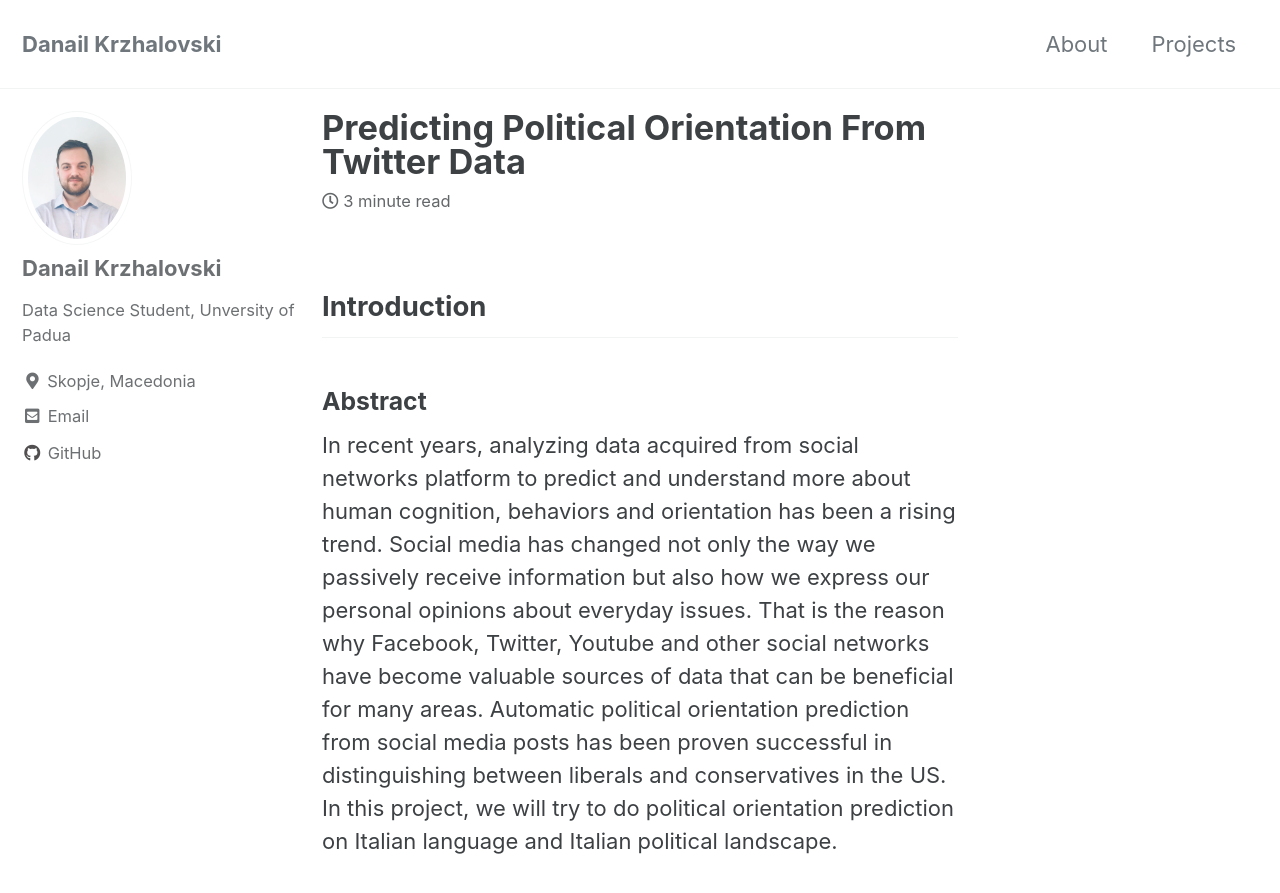
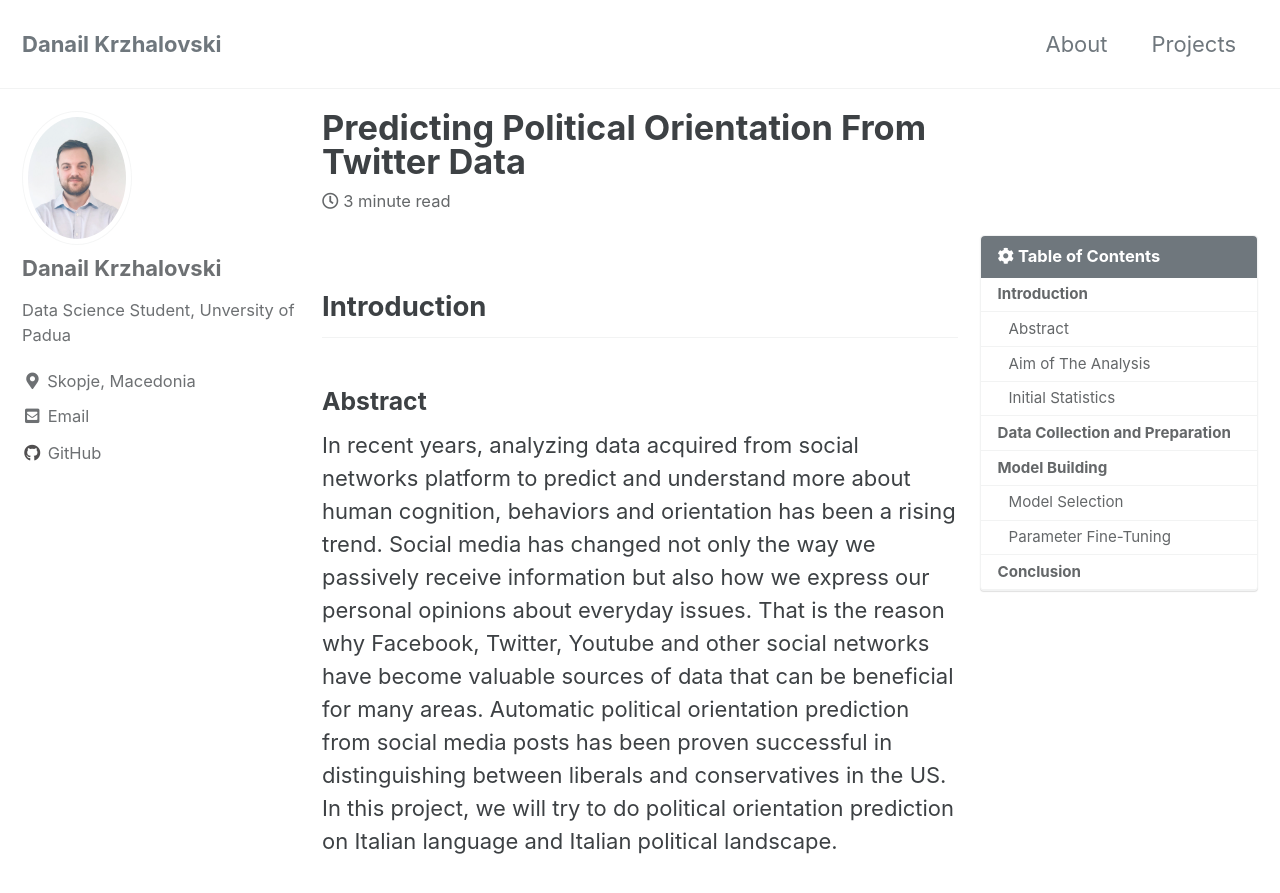
Before and after one commit to krzhalovski/krzhalovski.github.io, a Jekyll site: the page built from _posts/2020-07-18-Predicting-Political-Orientation.md, in a window 1280 px wide and 900 px high. Shown: the top 893 px of the window. Built offline with Jekyll 4.4.1, drawn with Linux system fonts in a browser that asks for light colours; cached includes are drawn as plain includes.

Commit message:
Testing table of contents

```diff
--- a/_posts/2020-07-18-Predicting-Political-Orientation.md
+++ b/_posts/2020-07-18-Predicting-Political-Orientation.md
@@ -4,6 +4,9 @@ date: 2020-07-18
 tags: ["NLP"]
 excerpt: "Natural Language Processing and Classification"
 mathjax: true
+toc: true
+toc_label: "Table of Contents"
+toc_icon: "cog"
 ---
 
 ## Introduction
```
